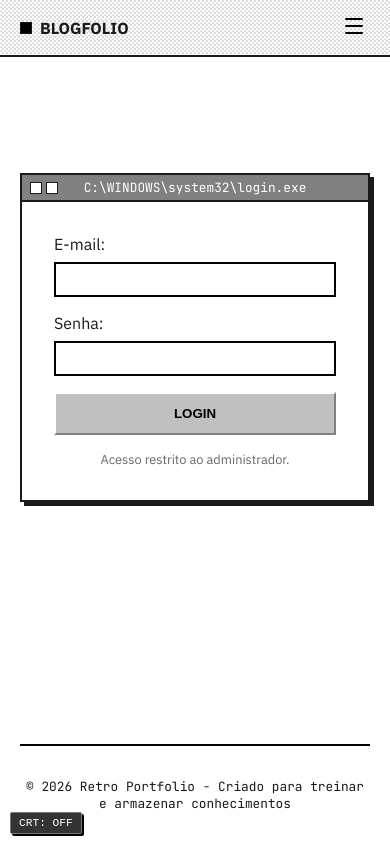
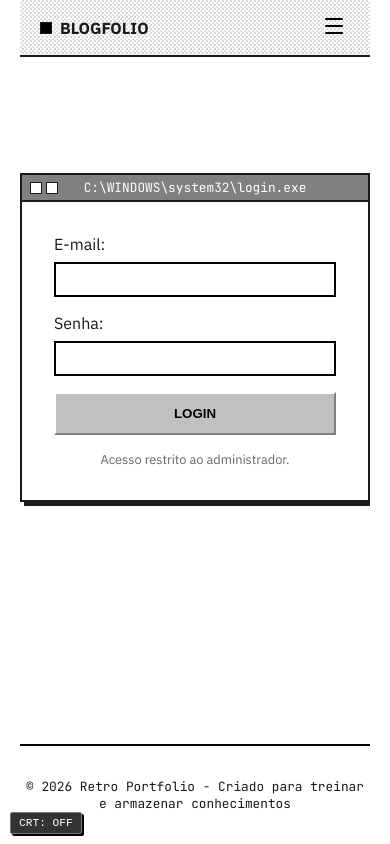
Before and after one commit to MatheusMoorete/blogfolio-dev, a React (Vite) app: page /admin in a window 390 px wide. Built offline with nearby package versions, Linux system fonts and the light colour scheme; no server answers.

Commit message:
correção do scrollbar e do blog para mobile

```diff
--- a/src/components/Layout.tsx
+++ b/src/components/Layout.tsx
@@ -16,10 +16,12 @@ const Layout: React.FC<LayoutProps> = ({ children }) => {
             minHeight: '100vh',
             maxWidth: '1000px',
             margin: '0 auto',
-            padding: '0 20px'
+            padding: '0 20px',
+            boxSizing: 'border-box',
+            width: '100%'
         }}>
             <Navbar />
-            <main>
+            <main style={{ width: '100%', overflow: 'hidden' }}>
                 {children}
             </main>
             <footer style={{
@@ -28,7 +30,8 @@ const Layout: React.FC<LayoutProps> = ({ children }) => {
                 textAlign: 'center',
                 borderTop: '2px solid black',
                 fontFamily: 'var(--font-mono)',
-                fontSize: '0.8rem'
+                fontSize: '0.8rem',
+                width: '100%'
             }}>
                 {t('footer').replace('{year}', new Date().getFullYear().toString())}
             </footer>
--- a/src/components/Navbar.css
+++ b/src/components/Navbar.css
@@ -55,10 +55,12 @@
 
   .navbar-container {
     flex-wrap: wrap;
+    padding: 10px 0;
   }
 
   .navbar-logo {
     border-right: none;
+    padding-right: 0;
   }
 
   .navbar-toggle {
@@ -87,6 +89,7 @@
     opacity: 0;
     transform: translateY(-10px);
   }
+
   to {
     opacity: 1;
     transform: translateY(0);
--- a/src/components/study/StudyNoteViewer.tsx
+++ b/src/components/study/StudyNoteViewer.tsx
@@ -46,10 +46,10 @@ const StudyNoteViewer: React.FC = () => {
     if (!note) return <div style={{ padding: '50px', textAlign: 'center' }}>Ops! Post não encontrado. <Link to="/blog">Voltar ao Blog</Link></div>;
 
     return (
-        <div className="blog-post-view" style={{ padding: '1rem 0', maxWidth: '850px', margin: '0 auto', fontFamily: 'var(--font-mono)', fontSize: '0.9rem' }}>
+        <div className="blog-post-view" style={{ padding: '1rem 0', width: '100%', maxWidth: '850px', margin: '0 auto', fontFamily: 'var(--font-mono)', fontSize: '0.9rem', boxSizing: 'border-box' }}>
             <div style={{ marginBottom: '1rem', borderBottom: '1px solid #eee', paddingBottom: '0.8rem', paddingLeft: '0', paddingRight: '1rem' }}>
                 <Link to="/blog" style={{ textDecoration: 'none', color: '#666', fontSize: '0.75rem', display: 'block', marginBottom: '0.5rem' }}>← Voltar para o Blog</Link>
-                <h1 style={{ fontSize: '1.8rem', marginBottom: '0.2rem', lineHeight: '1' }}>{note.title}</h1>
+                <h1 className="blog-article-title" style={{ marginBottom: '0.2rem', lineHeight: '1' }}>{note.title}</h1>
                 <p style={{ fontSize: '0.9rem', color: '#555', marginBottom: '0.4rem', lineHeight: '1.4' }}>{note.description}</p>
                 <div style={{ display: 'flex', gap: '0.5rem', flexWrap: 'wrap', marginBottom: '0.5rem' }}>
                     {note.tags.map(tag => (
@@ -61,7 +61,7 @@ const StudyNoteViewer: React.FC = () => {
                 </div>
             </div>
 
-            <div style={{ background: '#fff', padding: '0' }}>
+            <div style={{ background: '#fff', padding: '0', width: '100%', overflow: 'hidden' }}>
                 <GridRenderer note={note} isEditable={false} />
             </div>
 
@@ -73,9 +73,12 @@ const StudyNoteViewer: React.FC = () => {
                 fontFamily: 'var(--font-mono)',
                 fontSize: '0.75rem',
                 opacity: 1,
-                userSelect: 'none'
+                userSelect: 'none',
+                width: '100%',
+                boxSizing: 'border-box',
+                overflowX: 'auto'
             }}>
-                <pre style={{ display: 'inline-block', textAlign: 'center', lineHeight: '1.2' }}>
+                <pre style={{ display: 'inline-block', textAlign: 'center', lineHeight: '1.2', margin: '0 auto', minWidth: 'min-content' }}>
                     {`__________________________________________________________________
 [ EOF - END OF FILE ]
 __________________________________________________________________`}
--- a/src/index.css
+++ b/src/index.css
@@ -26,26 +26,33 @@ body {
   overflow-x: hidden;
 }
 
-/* Retro Scrollbar Styling - Subtler/Less Solid */
+/* Retro Scrollbar Styling - Classic OS Style */
 ::-webkit-scrollbar {
-  width: 10px;
+  width: 16px;
+  height: 16px;
 }
 
 ::-webkit-scrollbar-thumb {
-  background-color: rgba(0, 0, 0, 0.15);
-  border: 1px solid rgba(0, 0, 0, 0.05);
-  /* Substrate pattern instead of solid color */
-  background-image: radial-gradient(rgba(0, 0, 0, 0.2) 1px, transparent 1px);
-  background-size: 4px 4px;
+  background-color: #dfdfdf;
+  border: 2px solid;
+  border-color: #ffffff #808080 #808080 #ffffff;
+  box-shadow: inset 1px 1px 0 #dfdfdf, inset -1px -1px 0 #dfdfdf;
 }
 
-::-webkit-scrollbar-thumb:hover {
-  background-color: rgba(0, 0, 0, 0.25);
+::-webkit-scrollbar-thumb:active {
+  background-color: #c0c0c0;
+  border-color: #808080 #ffffff #ffffff #808080;
 }
 
 ::-webkit-scrollbar-track {
-  background: transparent;
-  border-left: 1px dashed rgba(0, 0, 0, 0.05);
+  background-color: #dfdfdf;
+  background-image:
+    linear-gradient(45deg, #ffffff 25%, transparent 25%),
+    linear-gradient(-45deg, #ffffff 25%, transparent 25%),
+    linear-gradient(45deg, transparent 75%, #ffffff 75%),
+    linear-gradient(-45deg, transparent 75%, #ffffff 75%);
+  background-size: 2px 2px;
+  background-position: 0 0, 0 1px, 1px -1px, -1px 0px;
 }
 
 .bg-pattern {
@@ -60,28 +67,34 @@ body {
 }
 
 .section-highlight {
-  width: 100vw;
+  width: 100%;
   position: relative;
-  left: 50%;
-  right: 50%;
-  margin-left: -50vw;
-  margin-right: -50vw;
+  /* Remove the 50vw margin hack causing overflow */
   margin-top: -90px;
-  padding: 4rem max(20px, calc((100vw - 1000px) / 2 + 20px));
+  padding: 4rem 20px;
   padding-top: calc(4rem + 90px);
   border-bottom: 2px solid var(--border-color);
   z-index: 0;
+  box-sizing: border-box;
+}
+
+@media (min-width: 1040px) {
+  .section-highlight {
+    padding: 4rem calc((100vw - 1000px) / 2 + 20px);
+    padding-top: calc(4rem + 90px);
+    width: 100vw;
+    left: 50%;
+    right: 50%;
+    margin-left: -50vw;
+    margin-right: -50vw;
+  }
 }
 
 .full-width-header {
-  width: 100vw;
+  width: 100%;
   position: relative;
-  left: 50%;
-  right: 50%;
-  margin-left: -50vw;
-  margin-right: -50vw;
   border-bottom: 2px solid var(--border-color);
-  padding: 0 max(20px, calc((100vw - 1000px) / 2 + 20px));
+  padding: 0 20px;
   background-color: var(--bg-color);
   background-image:
     linear-gradient(45deg, #d8d8d8 25%, transparent 25%),
@@ -90,6 +103,18 @@ body {
     linear-gradient(-45deg, transparent 75%, #d8d8d8 75%);
   background-size: 4px 4px;
   background-position: 0 0, 0 2px, 2px -2px, -2px 0px;
+  box-sizing: border-box;
+}
+
+@media (min-width: 1040px) {
+  .full-width-header {
+    width: 100vw;
+    left: 50%;
+    right: 50%;
+    margin-left: -50vw;
+    margin-right: -50vw;
+    padding: 0 calc((100vw - 1000px) / 2 + 20px);
+  }
 }
 
 .section-highlight::before {
@@ -148,6 +173,7 @@ a {
   overflow: hidden;
   text-overflow: ellipsis;
   min-width: 0;
+  padding: 0 4px;
 }
 
 .retro-window-controls {
--- a/src/pages/BlogPage.tsx
+++ b/src/pages/BlogPage.tsx
@@ -61,7 +61,7 @@ const BlogPage: React.FC = () => {
     }, []);
 
     return (
-        <div className="blog-page" style={{ padding: '0 20px', maxWidth: '1000px', margin: '0 auto', paddingTop: '2rem' }}>
+        <div className="blog-page-container">
             <div style={{ marginBottom: '2rem' }}>
                 <div style={{ display: 'flex', justifyContent: 'space-between', alignItems: 'center' }}>
                     <h1 style={{ margin: 0 }}>{t('blogTitle')}</h1>
@@ -69,12 +69,12 @@ const BlogPage: React.FC = () => {
                         Painel Admin
                     </button>
                 </div>
-                <p style={{ margin: '0.5rem 0 0 0', color: '#666', fontSize: '1.1rem', maxWidth: '800px' }}>
+                <p className="blog-page-subtitle" style={{ margin: '0.5rem 0 0 0', color: '#666', fontSize: '1.1rem', maxWidth: '800px' }}>
                     {t('blogSubtitle')}
                 </p>
             </div>
 
-            <div style={{ display: 'flex', flexDirection: 'column', gap: '2rem' }}>
+            <div className="blog-post-list">
                 {loading ? (
                     <p>Conectando ao banco de dados...</p>
                 ) : posts.length === 0 ? (
@@ -82,8 +82,9 @@ const BlogPage: React.FC = () => {
                 ) : (
                     posts.map((post) => (
                         <Window key={post.id} title={`${post.createdAt.split('T')[0]}-${post.slug}.md`}>
-                            <div style={{ display: 'flex', gap: '2rem', flexWrap: 'wrap' }}>
+                            <div className="blog-post-card">
                                 <div
+                                    className="blog-post-image"
                                     style={{
                                         width: '200px',
                                         height: '120px',
@@ -96,20 +97,21 @@ const BlogPage: React.FC = () => {
                                         justifyContent: 'center',
                                         fontWeight: 'bold',
                                         color: '#888',
-                                        border: '1px solid #ddd'
+                                        border: '1px solid #ddd',
+                                        flexShrink: 0
                                     }}
                                     onClick={() => navigate(`/blog/${post.slug}`)}
                                 >
                                     {!post.imageUrl && '[ BLOG POST ]'}
                                 </div>
-                                <div style={{ flex: 1, minWidth: '300px' }}>
-                                    <h2 style={{ fontSize: '1.5rem', marginBottom: '0.5rem', cursor: 'pointer' }} onClick={() => navigate(`/blog/${post.slug}`)}>{post.title}</h2>
-                                    <p style={{ color: '#666', marginBottom: '1rem' }}>
+                                <div className="blog-post-content">
+                                    <h2 className="blog-post-title" onClick={() => navigate(`/blog/${post.slug}`)}>{post.title}</h2>
+                                    <p className="blog-post-description">
                                         {post.description}
                                     </p>
-                                    <div style={{ display: 'flex', gap: '0.5rem', marginBottom: '1rem' }}>
+                                    <div className="blog-tags">
                                         {post.tags.map(tag => (
-                                            <span key={tag} style={{ background: '#eee', padding: '2px 8px', borderRadius: '4px', fontSize: '0.9rem' }}>#{tag}</span>
+                                            <span key={tag} className="blog-tag">#{tag}</span>
                                         ))}
                                     </div>
                                     <button className="retro-button" onClick={() => navigate(`/blog/${post.slug}`)}>{t('readEntry') || 'Ler'}</button>
```
Also changed, not shown: src/pages/Blog.css (+9 -5 lines).
